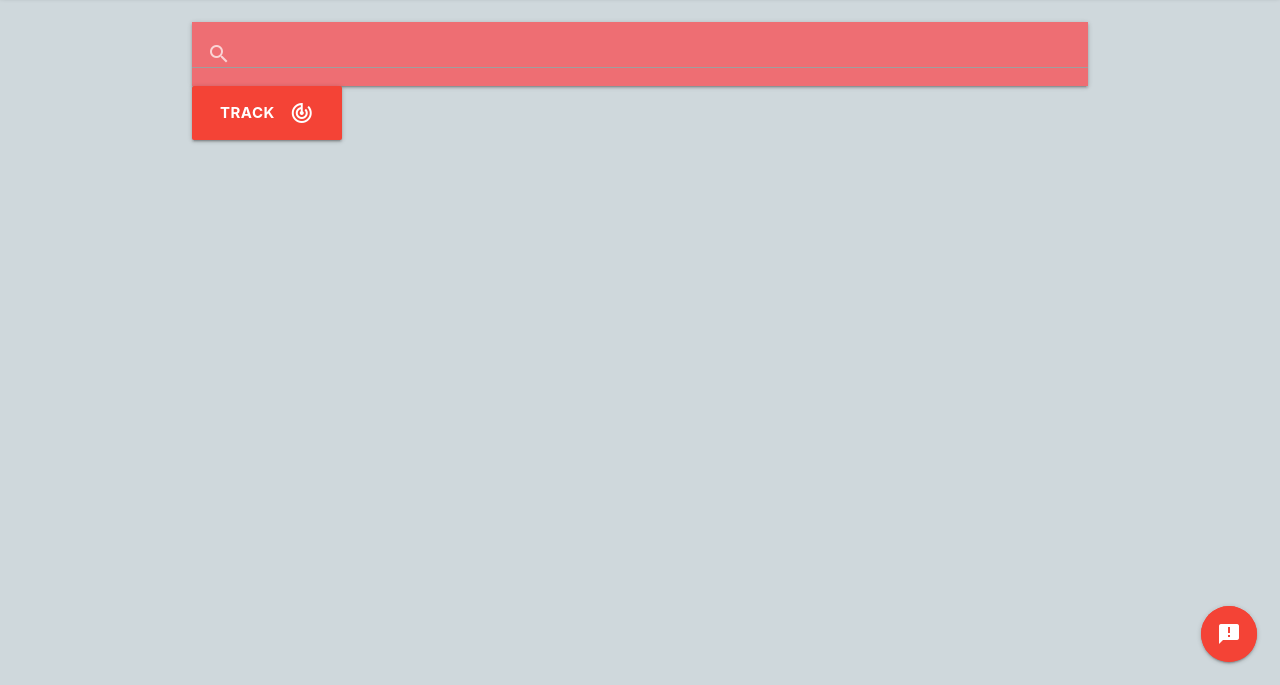
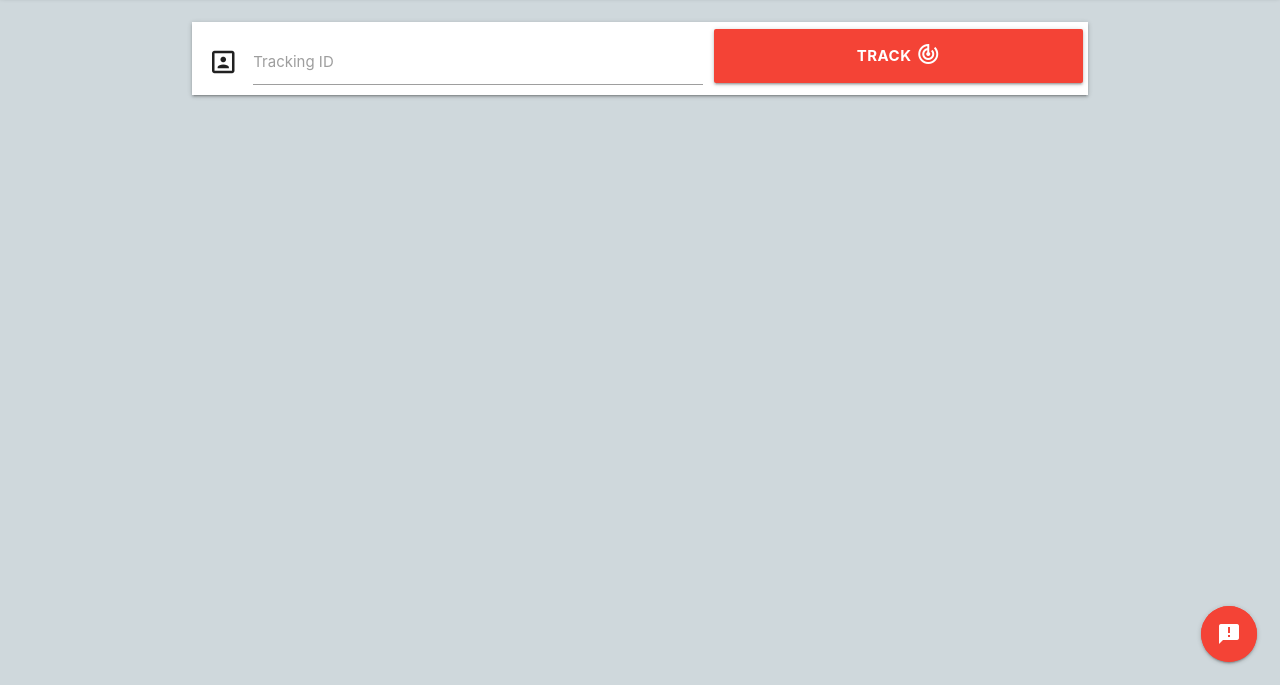
Before and after one commit to mrigankpawagi/JantaQuarantineBeta, a plain HTML site: page index.html in a window 1280 px wide. Shown: the part 115-800 px from the top of the page. Drawn offline with Linux system fonts and the light colour scheme.

Commit message:
Added Track Input Field

```diff
--- a/css/style.css
+++ b/css/style.css
@@ -38,3 +38,21 @@ nav i.material-icons{
 .segment{
     padding-top: calc(48px + 25px);
 }
+
+button i.material-icons{
+    line-height: 0;
+    top: 5px;
+    position: relative;
+}
+
+#trackfield_box{
+    background: #fff;
+    padding: 7px 5px 2px 5px;
+}
+#trackfield_box > .input-field{
+    margin: 0;
+    margin-top: 10px;
+}
+button#track {
+    margin-bottom: 7px;
+}
--- a/index.html
+++ b/index.html
@@ -31,22 +31,20 @@
 
       <div id="quarantine" class="segment">
           <div class="container">
-            <div class="row">
-                <nav>
-                <form class="m7 s12">
-                    <div class="input-field">
-                        <input id="search" type="search" required>
-                        <label class="label-icon" for="search"><i class="material-icons">search</i></label>
-                        <i class="material-icons">close</i>
-                    </div>
-                </form>
-                </nav>
-                <button class="waves-effect red btn-large s12 m5" id="track">
+            <div class="row white z-depth-1" id="trackfield_box">
+
+                <div class="input-field m7 s12 col">
+                    <i class="material-icons prefix">portrait</i>
+                    <input id="trackingID_field" type="search">
+                    <label for="trackingID_field">Tracking ID</label>
+                </div>
+
+                <button class="waves-effect red btn-large s12 m5 col" id="track">
                     <b>Track</b>
-                    <i class="material-icons right">track_changes</i>
+                    <i class="material-icons">track_changes</i>
                 </button>
-                </div>
-          </div>
+            </div>
+            </div>
       </div>
       <div id="volunteer" class="segment">
           <div class="container">
```
Also changed, not shown: 1 other file.
